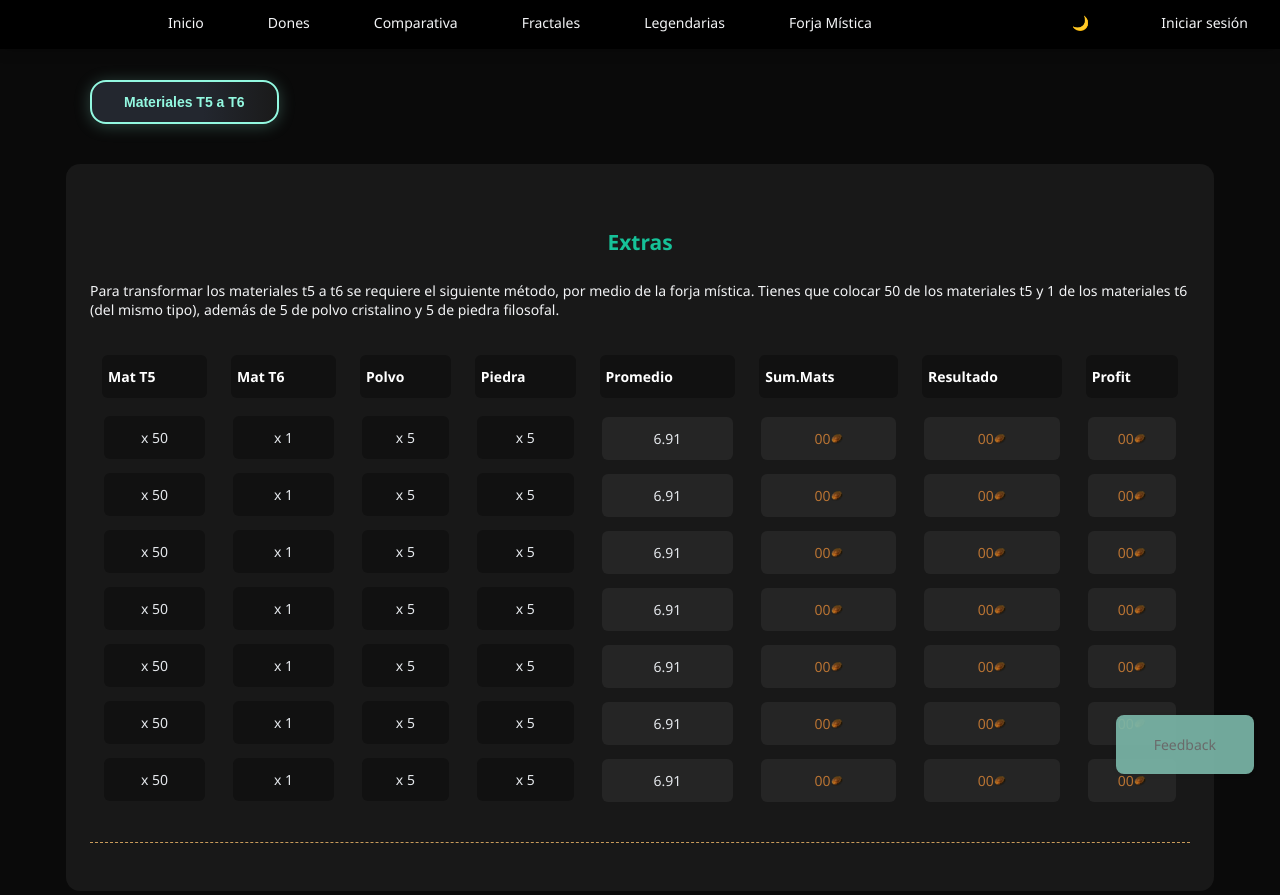
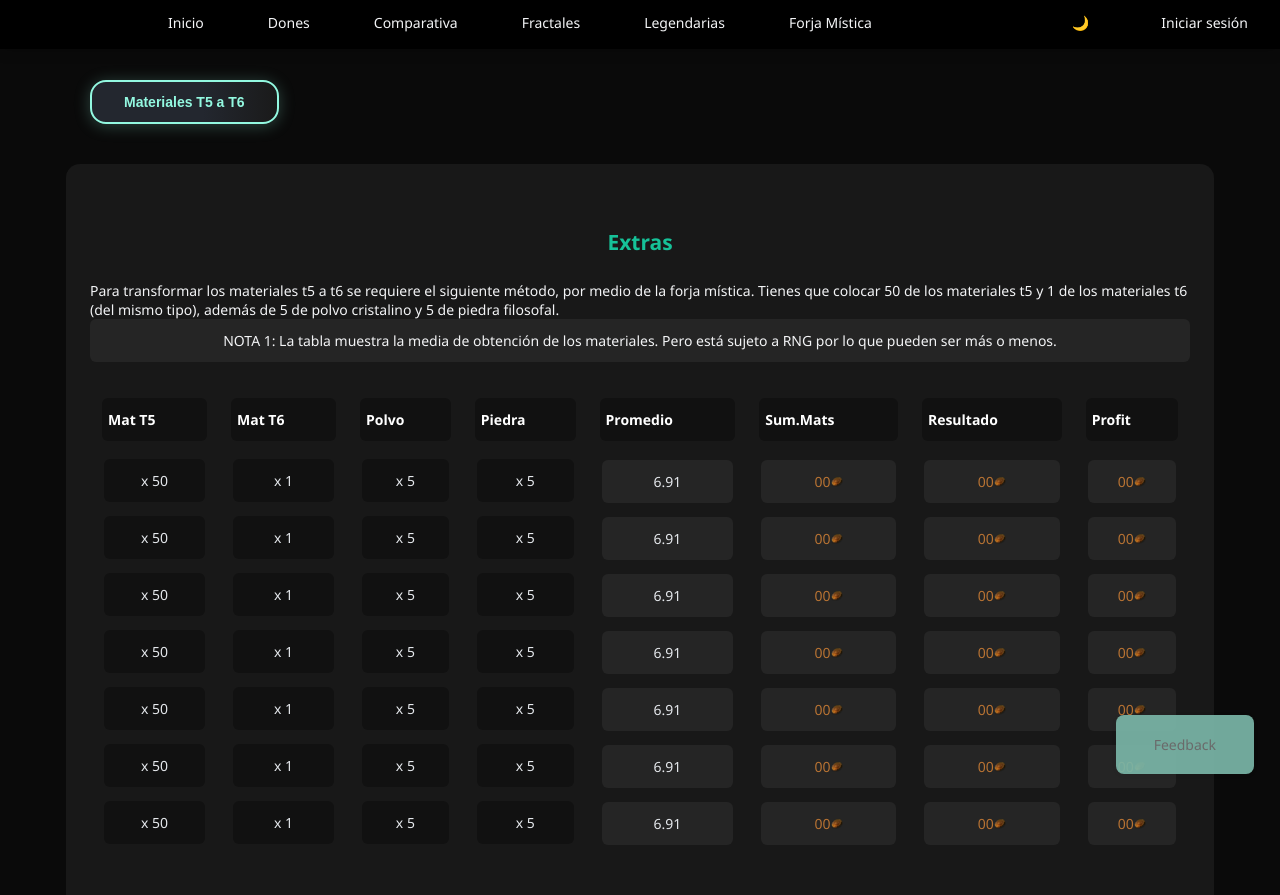
Before and after one commit to Ruanerz/prob-gw, a plain HTML site: page forja-mistica.html in a window 1280 px wide. Shown: the top 895 px of the page. Drawn offline with nearby package versions, Linux system fonts and the light colour scheme; no server answers.

Commit message:
Update forja-mistica.html

```diff
--- a/forja-mistica.html
+++ b/forja-mistica.html
@@ -108,7 +108,7 @@
                 <td><div class="dato-item-info resultado">-</div></td>
                 <td><div class="dato-item-info profit">-</div></td>
               </tr>
-
+              <tr colspan="8"><div class="dato-item-info">NOTA 1: La tabla muestra la media de obtención de los materiales. Pero está sujeto a RNG por lo que pueden ser más o menos.</div></tr>
             </tbody>
           </table>
 
```
